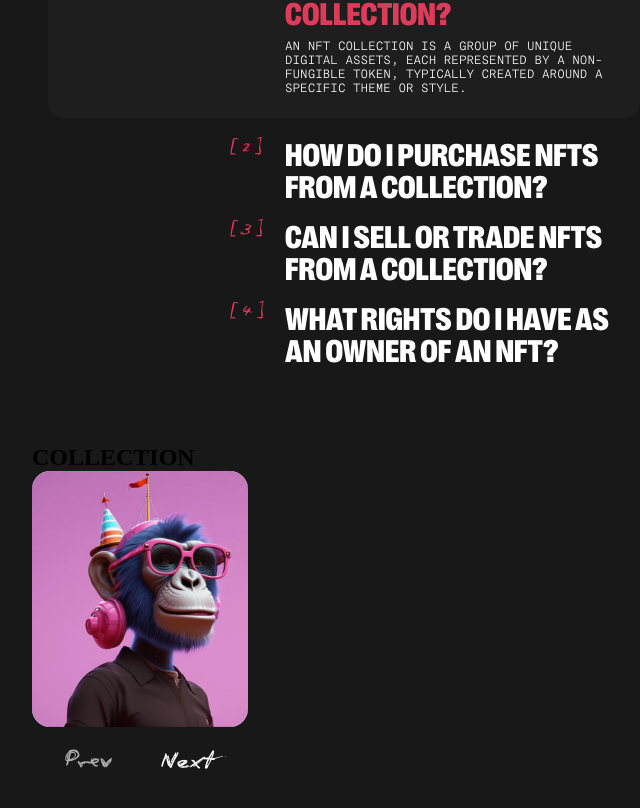
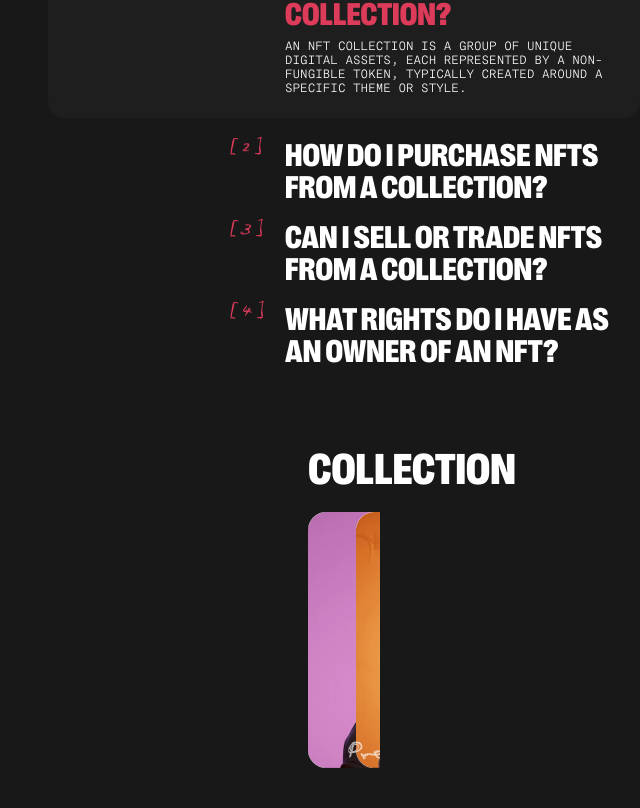
Before and after one commit to Marini23/landing-yacht-apes, a React (Vite) app: page / in a window 1280 px wide. Shown: the part 2114-2922 px from the top of the page, without its empty margins (296-936 px from the left). Built offline with nearby package versions, Linux system fonts and the light colour scheme.

Commit message:
fix: collection

```diff
--- a/src/components/Collection/Collection.css
+++ b/src/components/Collection/Collection.css
@@ -1,9 +1,26 @@
 .collection-section {
-  padding: 0 72px;
+  width: 216px;
+  margin: 0 auto;
+  margin-bottom: 60px;
 }
 
+.collection-title {
+  width: 208px;
+  font-size: 44px;
+  font-weight: 900;
+  line-height: 44px;
+  font-family: "RightGroteskCompactBlack";
+  color: var(--white-color);
+  text-align: center;
+  margin-bottom: 24px;
+}
+.swiper-slider {
+  margin-right: 0;
+  margin: 0 auto;
+}
 .swiper-wrapper {
-  height: 256px;
+  width: 216px;
+  height: 310px;
 }
 
 .collection-image {
@@ -15,9 +32,13 @@
 .swiper-button-prev {
   width: 48px;
   height: 24px;
-  position: static;
-  margin-top: 24px;
-  margin-left: 33px;
+  margin: 0;
+  position: absolute;
+  top: 95%;
+  transform: translateY(-50%);
+  left: 40px;
+  /* left: 30%;
+  transform: translateX(-50%); */
   &:hover {
     color: var(--red-color);
   }
@@ -29,6 +50,38 @@
 .swiper-button-next {
   width: 54px;
   height: 24px;
-  top: 303px;
-  left: 129px;
+  position: absolute;
+  margin: 0;
+  top: 95%;
+  transform: translateY(-50%);
+  /* left: 60%;
+  transform: translateX(-50%); */
+  left: 128px;
 }
+
+@media (min-width: 768px) {
+  .collection-section {
+    padding: 0 72px;
+    margin-bottom: 60px;
+  }
+
+  .collection-title {
+    font-size: 44px;
+    font-weight: 900;
+    line-height: 44px;
+    font-family: "RightGroteskCompactBlack";
+    color: var(--white-color);
+    text-align: center;
+    margin-bottom: 24px;
+  }
+
+  .swiper-wrapper {
+    height: 256px;
+  }
+
+  .collection-image {
+    width: 216px;
+    height: 256px;
+    border-radius: 18px;
+  }
+}
--- a/src/components/Collection/Collection.tsx
+++ b/src/components/Collection/Collection.tsx
@@ -34,7 +34,15 @@ export const Collection: React.FC = () => {
         modules={[Navigation]}
         navigation={true}
         slidesPerView={1}
-        spaceBetween={10}
+        spaceBetween={24}
+        breakpoints={{
+          768: {
+            slidesPerView: 2,
+          },
+          1440: {
+            slidesPerView: 4,
+          },
+        }}
       >
         <SwiperSlide>
           <img
```
